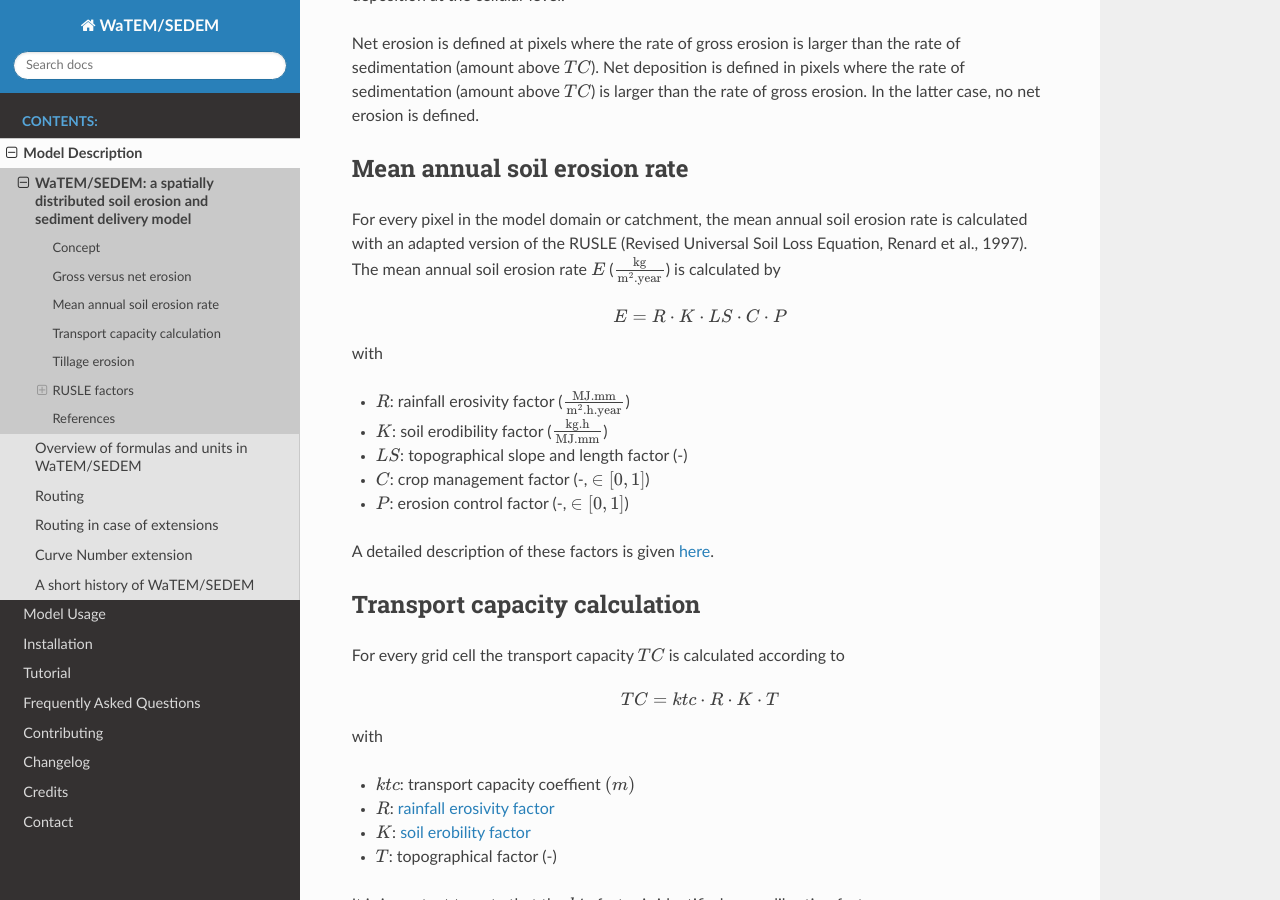
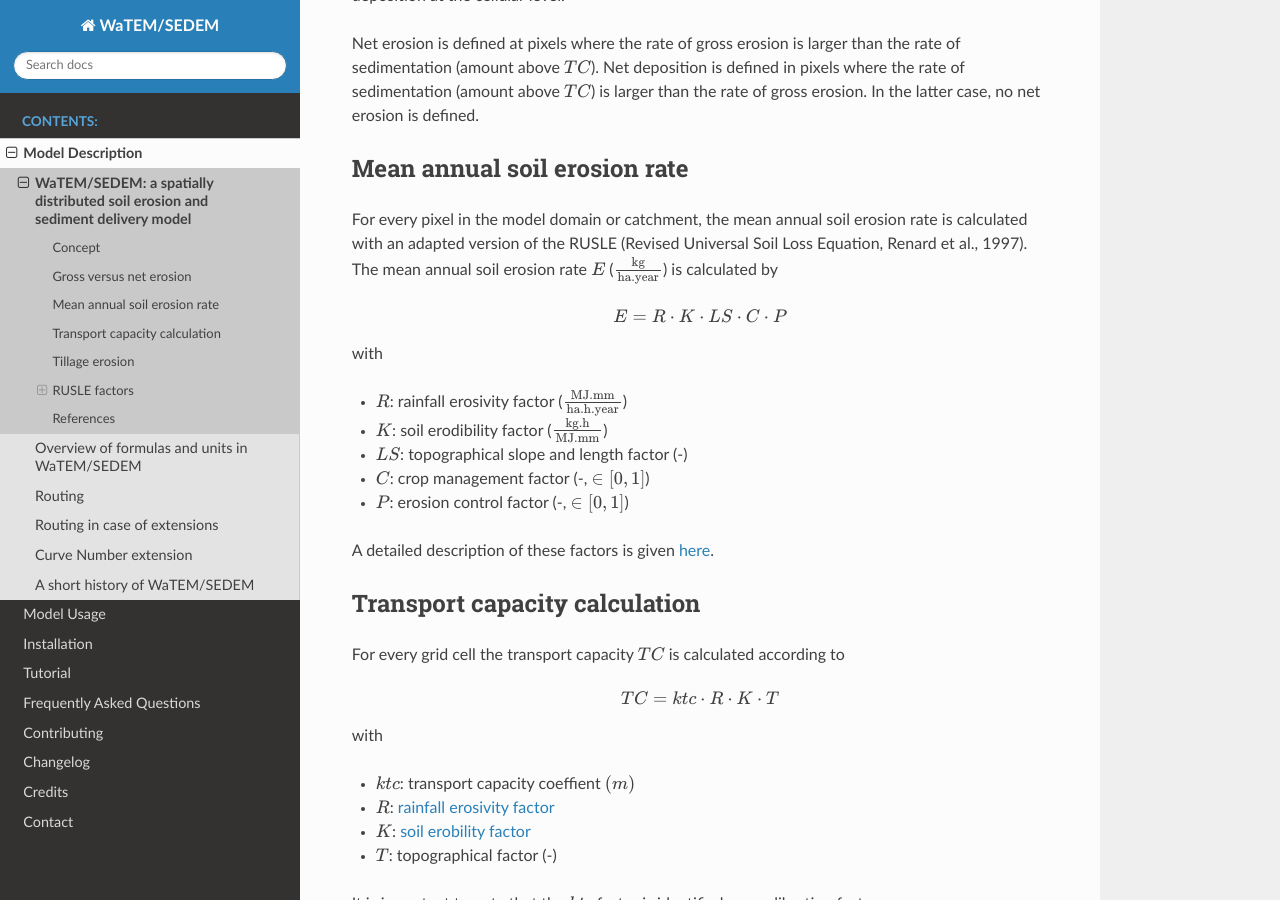
Before and after one commit to watem-sedem/watem-sedem, a Sphinx documentation site: the page built from docs/watem-sedem.rst, in a window 1280 px wide and 900 px high, scrolled down 1820 px. Built offline with Sphinx 7.4.7 and the Read the Docs theme 3.1.0, drawn with Linux system fonts in a browser that asks for light colours; some of the changed text lies outside the part shown.

Commit message:
Update watem-sedem.rst
refactor to /ha instead of /m2 fo R

```diff
--- a/docs/watem-sedem.rst
+++ b/docs/watem-sedem.rst
@@ -98,7 +98,7 @@ Mean annual soil erosion rate
 For every pixel in the model domain or catchment, the mean annual soil
 erosion rate is calculated with an adapted version of the RUSLE (Revised
 Universal Soil Loss Equation, Renard et al., 1997). The mean annual soil
-erosion rate :math:`E` (:math:`\frac{\text{kg}}{\text{m}^{2}.\text{year}}`) is
+erosion rate :math:`E` (:math:`\frac{\text{kg}}{\text{ha.year}}`) is
 calculated by
 
 .. math::
@@ -106,7 +106,7 @@ calculated by
 
 with
 
-- :math:`R`: rainfall erosivity factor (:math:`\frac{\text{MJ.mm}}{\text{m}^2.\text{h.year}}`)
+- :math:`R`: rainfall erosivity factor (:math:`\frac{\text{MJ.mm}}{\text{ha.h.year}}`)
 - :math:`K`: soil erodibility factor (:math:`\frac{\text{kg.h}}{\text{MJ.mm}}`)
 - :math:`LS`: topographical slope and length factor (-)
 - :math:`C`: crop management factor (-, :math:`\in [0,1]`)
@@ -208,7 +208,7 @@ R-factor
 The erosive power of rainfall is quantified via the rainfall erosivity factor
 (:math:`R`-factor). The R-factor quantifies the mean annual average rainfall erosivity,
 calculated by combining rainfall events over multiple years (22 years according to the
-USLE definition) and is provided in :math:`\frac{\text{MJ.mm}}{\text{m}^2.\text{h.year}}`.
+USLE definition) and is provided in :math:`\frac{\text{MJ.mm}}{\text{ha.h.year}}`.
 
 Note that the R-factor is given as a single integer value representative for a small
 (e.g. a small catchment) spatial area. For larger areas, spatial variability in rainfall
@@ -304,7 +304,7 @@ calculated for a field according to the weighted sum of the soil loss ratio (SLR
 
 
 with
- - :math:`R_i`: rainfall erosivity factor (:math:`\frac{\text{J.mm}}{\text{m}^2.\text{h.TR}}`) with
+ - :math:`R_i`: rainfall erosivity factor (:math:`\frac{\text{MJ.mm}}{\text{ha.h.TR}}`) with
    :math:`\text{TR}`: temporal resolution (typically 15-days).
  - :math:`t`: the maximum number of the increments.
  - :math:`SLR`: the soil loss ratio (-).
```
